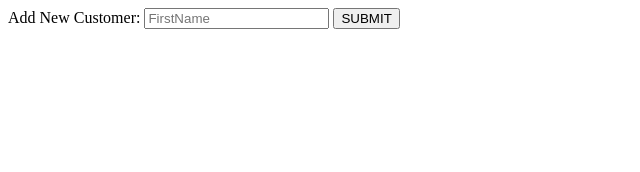
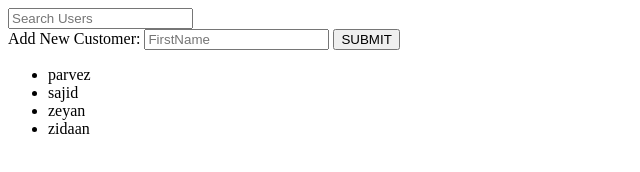
Before and after one commit to imparvez/banking-app-vanilla-js, a plain HTML site: page index.html in a window 1280 px wide. Shown: the whole page, without its empty margins (0-640 px from the left). Drawn offline with Linux system fonts and the light colour scheme.

Commit message:
Adding new customer, displayings its info and filtering is done

```diff
--- a/index.html
+++ b/index.html
@@ -6,11 +6,14 @@
 </head>
 <body>
 	<div class="customer">
+		<input type="text" placeholder="Search Users" id="filter_users" onkeyup="helper.filterLists()"/>
+	 	<!--<input type="text" onkeyup="myFunction()">-->
 		<div class="addNewCustomer">
 			<span>Add New Customer: </span>
 			<input id="firstName" type="text" placeholder="FirstName">
 			<button onclick="helper.addBankCustomer()" id="addNewCustomerButton">SUBMIT</button>
 		</div>
+		<ul id="lists"></ul>
 	</div>
 	<script src="script.js"></script>
 </body>
--- a/script.js
+++ b/script.js
@@ -1,9 +1,25 @@
 var banking = {
-	bankCustomer: [],
+	bankCustomer: [{
+		firstName: "parvez"
+	},{
+		firstName: "sajid"
+	},{
+		firstName: "zeyan"
+	},{
+		firstName: "zidaan"
+	}],
 	addBankCustomer: function(firstName){
 		this.bankCustomer.push({
 			firstName: firstName
 		})
+	},
+	renderList:  function(list){
+		var ul = document.getElementById("lists");
+		var li = "";
+		for(i in list){
+			li += "<li>"+list[i]["firstName"]+"</li>"
+		}
+		ul.innerHTML = li;
 	},
 	displayCustomerList: function(){
 		console.log(this.bankCustomer);
@@ -15,6 +31,17 @@ var helper = {
 		var firstName = document.getElementById('firstName');
 		banking.addBankCustomer(firstName.value);
 		firstName.value = "";
-		banking.displayCustomerList();
+		banking.renderList(banking.bankCustomer);
+	},
+	filterLists: function(){
+		var input = document.getElementById('filter_users');
+		inputKeyWords = input.value.toLowerCase();
+		filterUsers = banking.bankCustomer.filter(function(cust){
+		    cust = cust["firstName"].toLowerCase();
+		    return cust.indexOf(inputKeyWords) > -1;
+		  });
+		banking.renderList(filterUsers);
 	}
 }
+
+banking.renderList(banking.bankCustomer);
```
